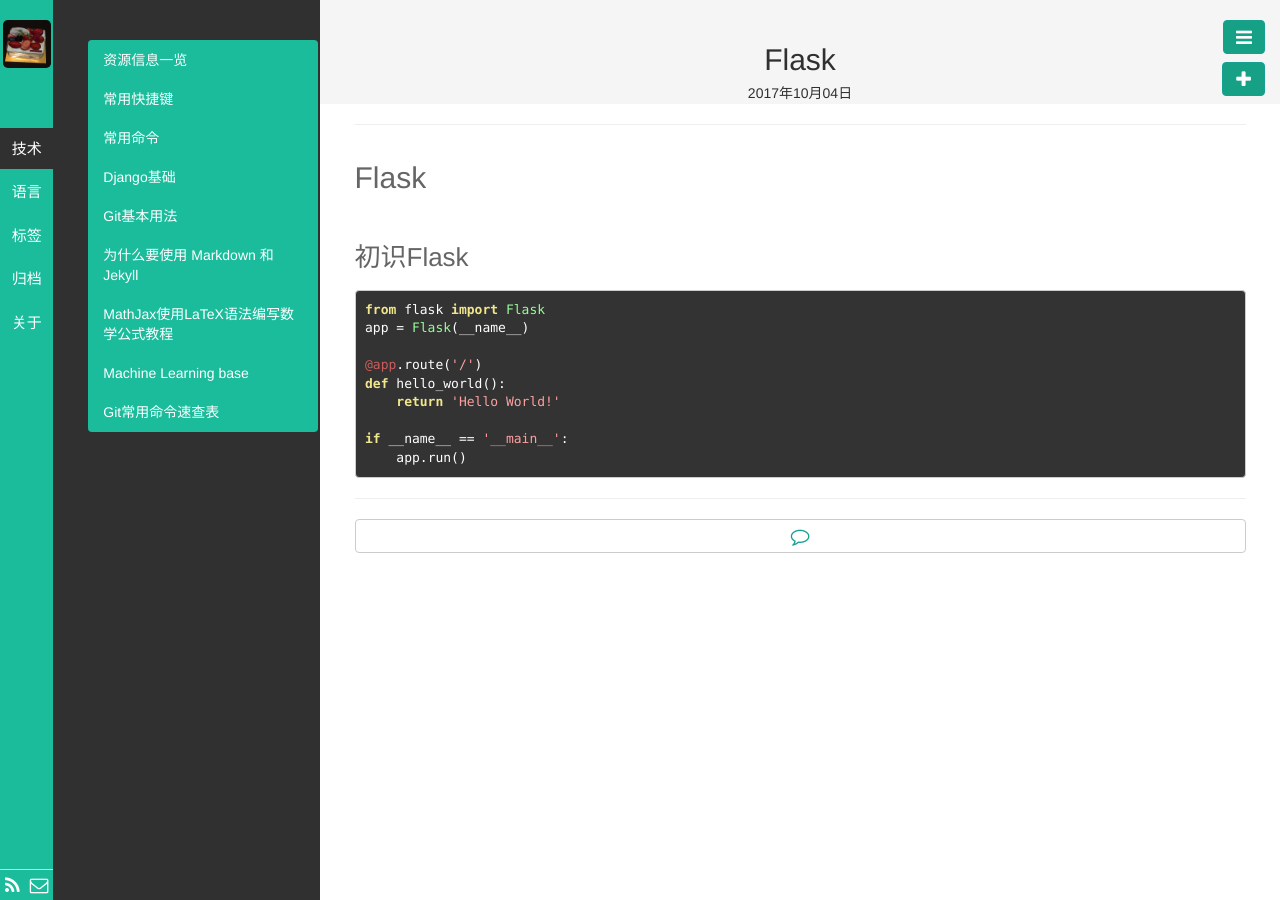
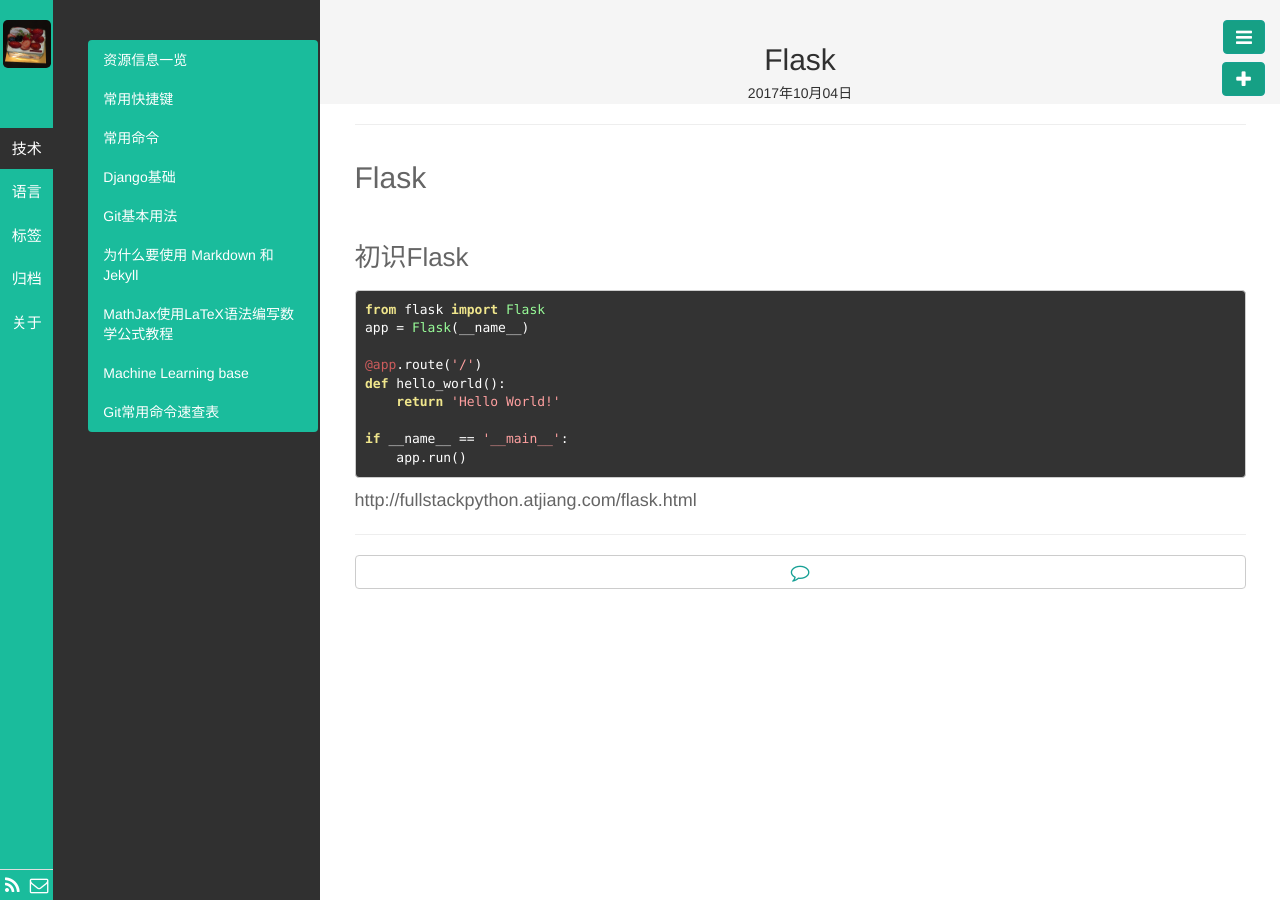
Before and after one commit to kyoyo/kyoyo.github.io, a Jekyll site: the page built from _posts/技術/2017-10-04-Flask.md, in a window 1280 px wide. Built offline with Jekyll 4.4.1, drawn with Linux system fonts in a browser that asks for light colours; our own code applies the rules of GitHub Pages for plain Markdown files; Markdown is read by kramdown in place of the engine named in the settings; part of the change alters nothing that is shown.

Commit message:
Update 2017-10-04-Flask.md

````diff
--- a/_posts/技術/2017-10-04-Flask.md
+++ b/_posts/技術/2017-10-04-Flask.md
@@ -12,3 +12,5 @@ def hello_world():
 if __name__ == '__main__':
     app.run()
 ```
+
+http://fullstackpython.atjiang.com/flask.html
````
